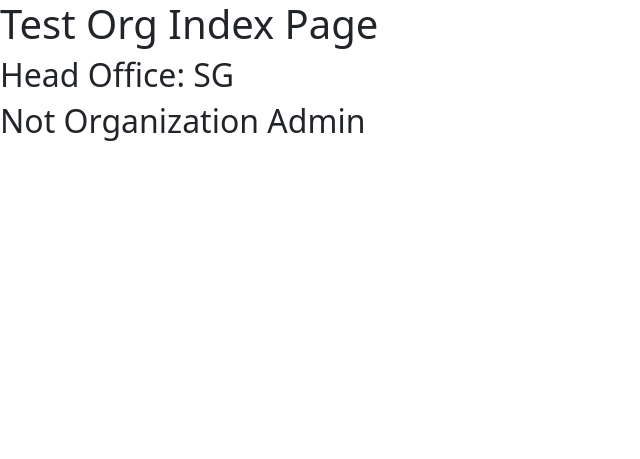
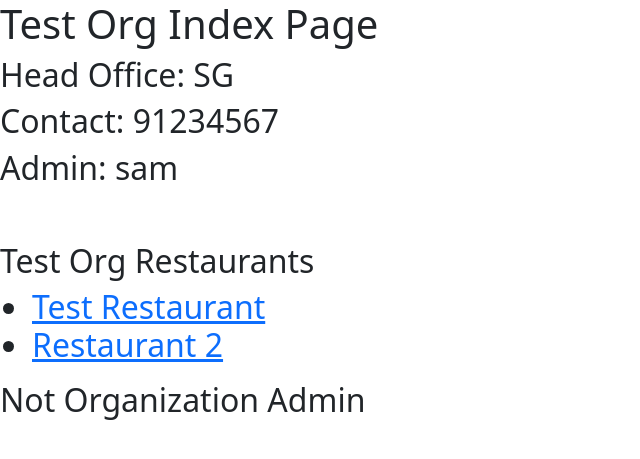
Before and after one commit to Just-Jam/platter-django, a Django app: page /restaurants/orgs/1 in a window 1280 px wide. Shown: the top 459 px of the page, without its empty margins (0-640 px from the left). Run offline with Django 5.2, Linux system fonts and the light colour scheme; data comes from the database, SQL or seed files in the repository; both versions use the stored data as it was after the commit.

Commit message:
bug fixes

```diff
--- a/project/restaurants/templates/restaurants/orgDetails.html
+++ b/project/restaurants/templates/restaurants/orgDetails.html
@@ -13,7 +13,6 @@
     </div>
     <div>
         <h2>Head Office: {{org.head_office}}<h2>
-        {% if user.username == org.admin.username %}
         <h2>Contact: {{org.contact}}<h2>
         <h2>Admin: {{org.admin}}<h2>
         <br>
@@ -27,6 +26,7 @@
         {% else %}
             <p>No restaurants are available.</p>
         {% endif %}
+        {% if user.username == org.admin.username %}
         <h2>Users<h2>
         <h3>Add Restaurants</h3>
         <form method="post" action="{% url 'restaurant:organizationDetails' organization_id=org.id%}">
--- a/project/restaurants/templates/restaurants/restaurantsIndex.html
+++ b/project/restaurants/templates/restaurants/restaurantsIndex.html
@@ -12,7 +12,7 @@
       <h1>{{restaurant.name}} Chains</h1>
     </div>
     <div>
-        <h2>Under the {{org.name}} organization<h2>
+        <h2>Under the {{restaurant.parent_organization}} organization<h2>
         <h2>Outlets:<h2>
         <div>
             {% if outlets %}
@@ -26,12 +26,14 @@
             {% endif %}
         </div>
         <div>
+            {% if user == restaurant.parent_organization.admin %}
             <h3>Add Outlets</h3>
             <form method="post" action="{% url 'restaurant:restaurantsIndex' organization_id=org.id restaurant_id=restaurant.id %}">
                 {% csrf_token %}
                 {{ form.as_p }}
                 <button type="submit">Add Restaurant Outlet</button>
             </form>
+            {% endif %}
         </div>
     </div>
   </body>
--- a/project/restaurants/views.py
+++ b/project/restaurants/views.py
@@ -82,6 +82,9 @@ def restaurantsIndex(request, organization_id, restaurant_id):
         'form': form
     }
 
+    if restaurant.parent_organization != org:
+        return HttpResponse(f"Restaurant not under {org.name}")
+
     return render(request, 'restaurants/restaurantsIndex.html', context)
 
 
```
Also changed, not shown: project/db.sqlite3. Lines whose indentation alone changed are shown as unchanged.
